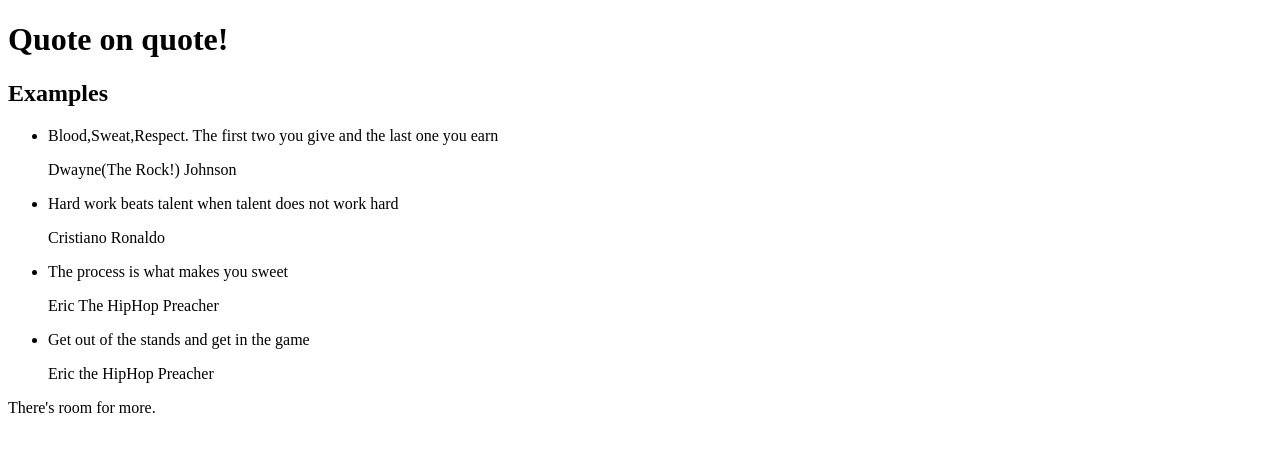
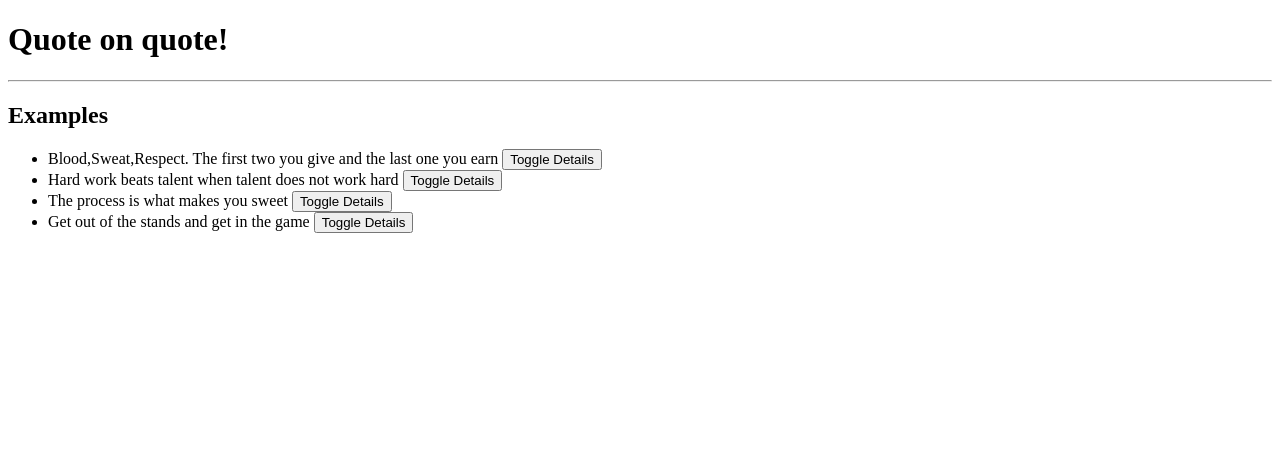
Before and after one commit to Cian747/quote-app, an Angular app: page / in a window 1280 px wide. Shown: the top 452 px of the page. Built offline with nearby package versions, Linux system fonts and the light colour scheme.

Commit message:
changed the blueprint logic to a constructor

```diff
--- a/src/app/quote.ts
+++ b/src/app/quote.ts
@@ -1,5 +1,7 @@
 export class Quote {
-    id!: number;
-    words!:string;
-    author!:string;
+
+  showName: boolean;
+  constructor(public id: number,public words: string,public author: string){
+    this.showName=false;
+  }
 }
--- a/src/app/quote/quote.component.html
+++ b/src/app/quote/quote.component.html
@@ -1,9 +1,11 @@
 <h1>Quote on quote!</h1>
+<hr>
 <h2>Examples</h2>
 <ul>
-  <li *ngFor = 'let quote of quotes'>
+  <li *ngFor = 'let quote of quotes; let i = index'>
     {{quote.words}}
-    <app-quote-detail [name] = 'quote'></app-quote-detail>
+    <button (click)='toggleDetails(i)'>Toggle Details</button>
+    <app-quote-detail *ngIf = 'quote.showName' [name] = 'quote'></app-quote-detail>
   </li>
 </ul>
-<p *ngIf = 'quotes.length > 3'> There's room for more.</p>
+<p *ngIf = 'quotes.length > 5'> There's room for more.</p>
--- a/src/app/quote/quote.component.ts
+++ b/src/app/quote/quote.component.ts
@@ -9,12 +9,15 @@
 export class QuoteComponent implements OnInit {
 
   quotes:Quote[] = [
-    {id: 1, words:'Blood,Sweat,Respect. The first two you give and the last one you earn', author: 'Dwayne(The Rock!) Johnson'},
-    {id: 2, words:'Hard work beats talent when talent does not work hard', author:'Cristiano Ronaldo'},
-    {id: 3, words:'The process is what makes you sweet', author:'Eric The HipHop Preacher'},
-    {id: 4, words:'Get out of the stands and get in the game', author:'Eric the HipHop Preacher'}
+    new Quote(1,'Blood,Sweat,Respect. The first two you give and the last one you earn', 'Dwayne(The Rock!) Johnson'),
+    new Quote(2,'Hard work beats talent when talent does not work hard','Cristiano Ronaldo'),
+    new Quote(3,'The process is what makes you sweet','Eric The HipHop Preacher'),
+    new Quote(4,'Get out of the stands and get in the game','Eric the HipHop Preacher')
   ];
 
+  toggleDetails(index: number){
+    this.quotes[index].showName = !this.quotes[index].showName;
+  }
   constructor() { }
 
   ngOnInit(): void {
```
